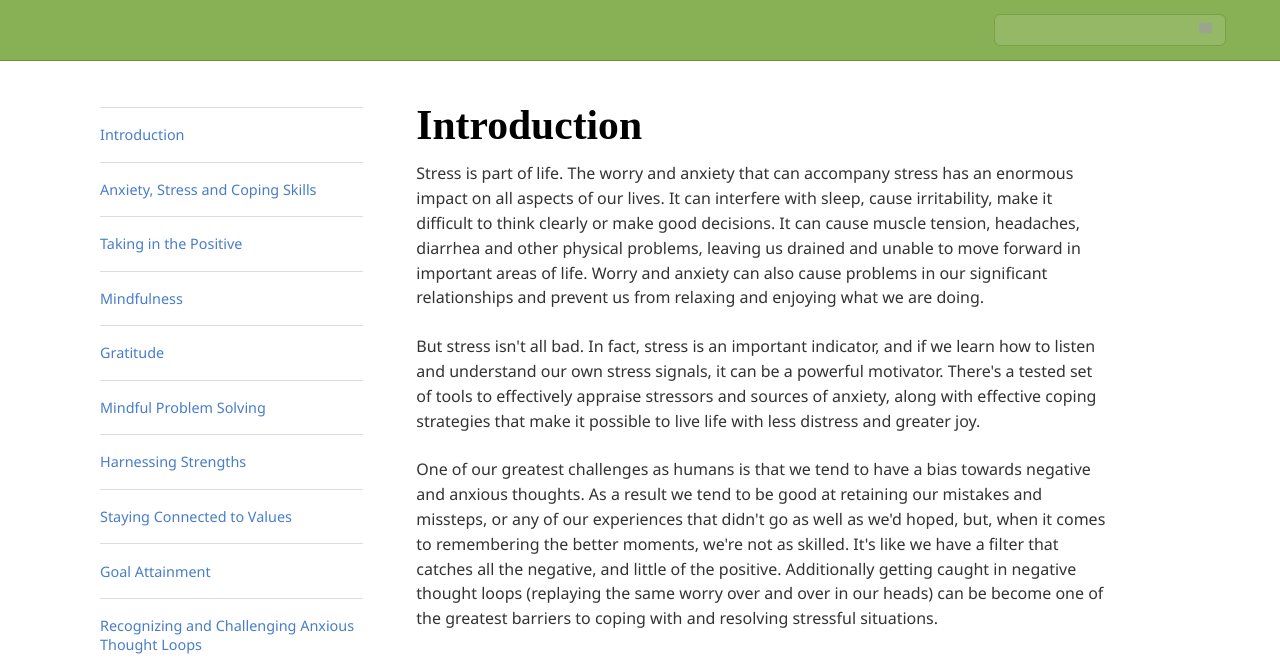
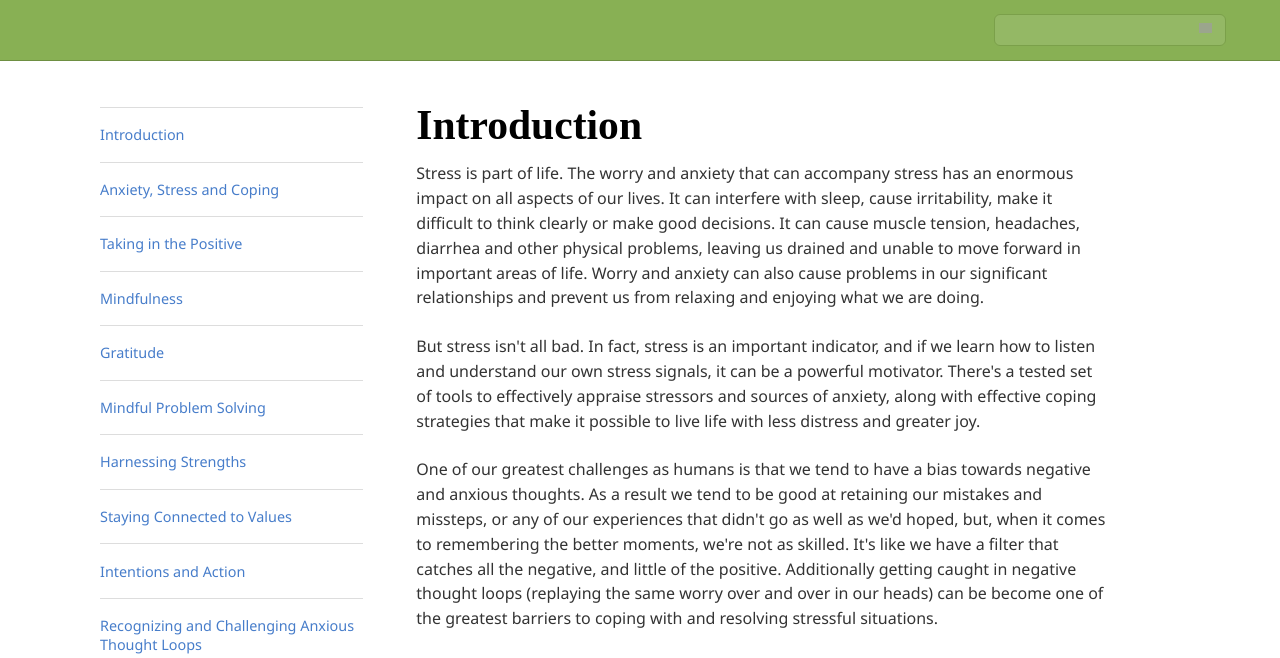
Before and after one commit to mtorres253/mtorres253.github.io, a Jekyll site: the page built from index.html, in a window 1280 px wide. Shown: the top 658 px of the page. Built offline with Jekyll 4.4.1, drawn with Linux system fonts in a browser that asks for light colours; nearby versions of some CDN libraries; some web fonts are replaced; comment, search, counter and statistics services are not loaded; grey boxes are pictures that could not be loaded.

Commit message:
Update default.html

```diff
--- a/_layouts/default.html
+++ b/_layouts/default.html
@@ -27,14 +27,14 @@
         <nav>
           <ul>
             <li class="first"><a href="/">Introduction</a></li>
-            <li><a href="/chapt-1/">Anxiety, Stress and Coping Skills</a></li>
+            <li><a href="/chapt-1/">Anxiety, Stress and Coping</a></li>
             <li><a href="/chapt-2/">Taking in the Positive</a></li>
             <li><a href="/chapt-3/">Mindfulness</a></li>
             <li><a href="/chapt-4/">Gratitude</a></li>
             <li><a href="/chapt-5/">Mindful Problem Solving</a></li>
             <li><a href="/chapt-6/">Harnessing Strengths</a></li>
             <li><a href="/chapt-7/">Staying Connected to Values</a></li>
-            <li><a href="/chapt-8/">Goal Attainment</a></li>
+            <li><a href="/chapt-8/">Intentions and Action</a></li>
             <li><a href="/chapt-9/">Recognizing and Challenging Anxious Thought Loops</a></li>
             <li><a href="/chapt-10/">Reframing</a></li>
             <li><a href="/chapt-11/">Altruism and Acts of Kindness</a></li>
```
